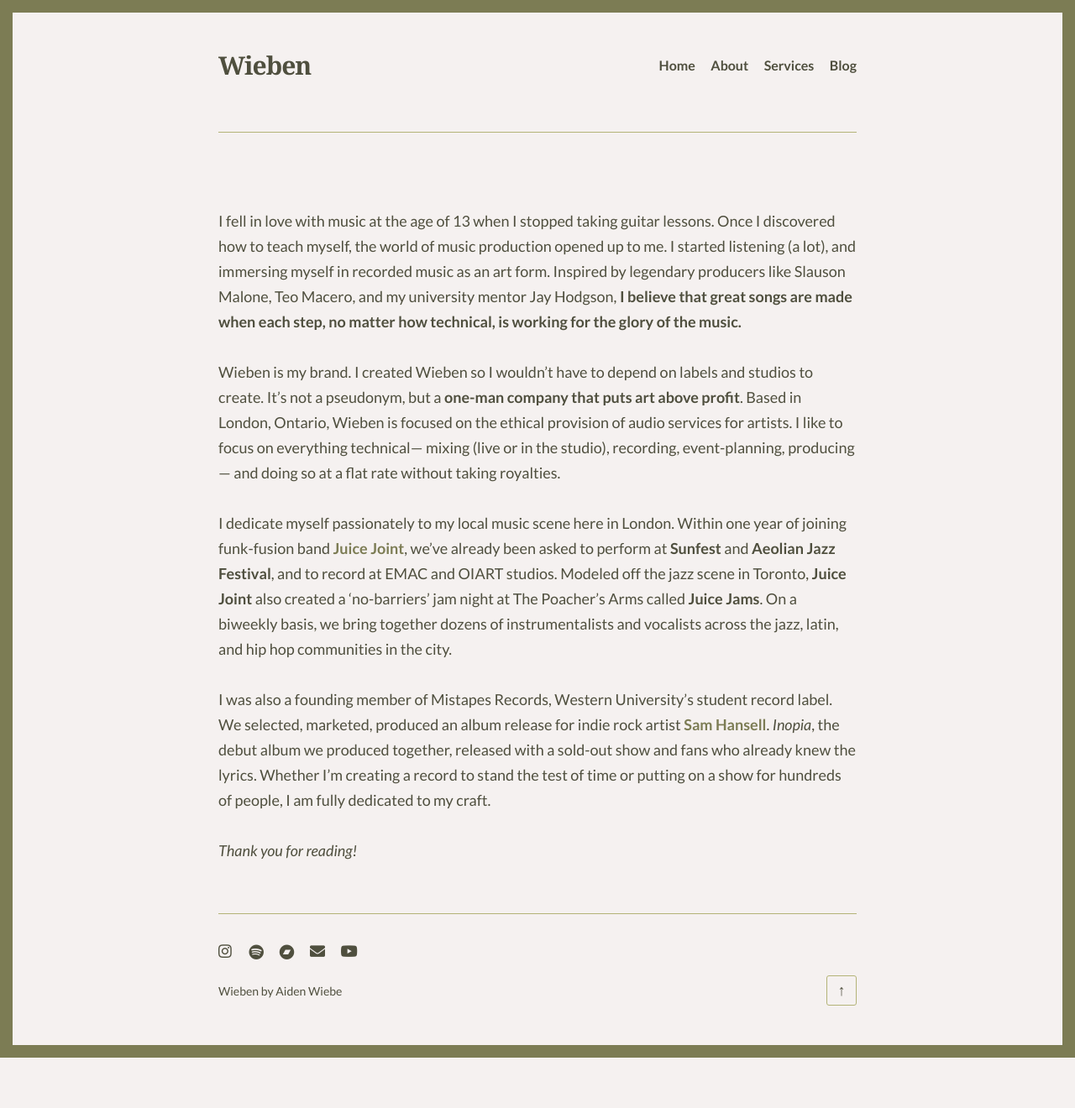
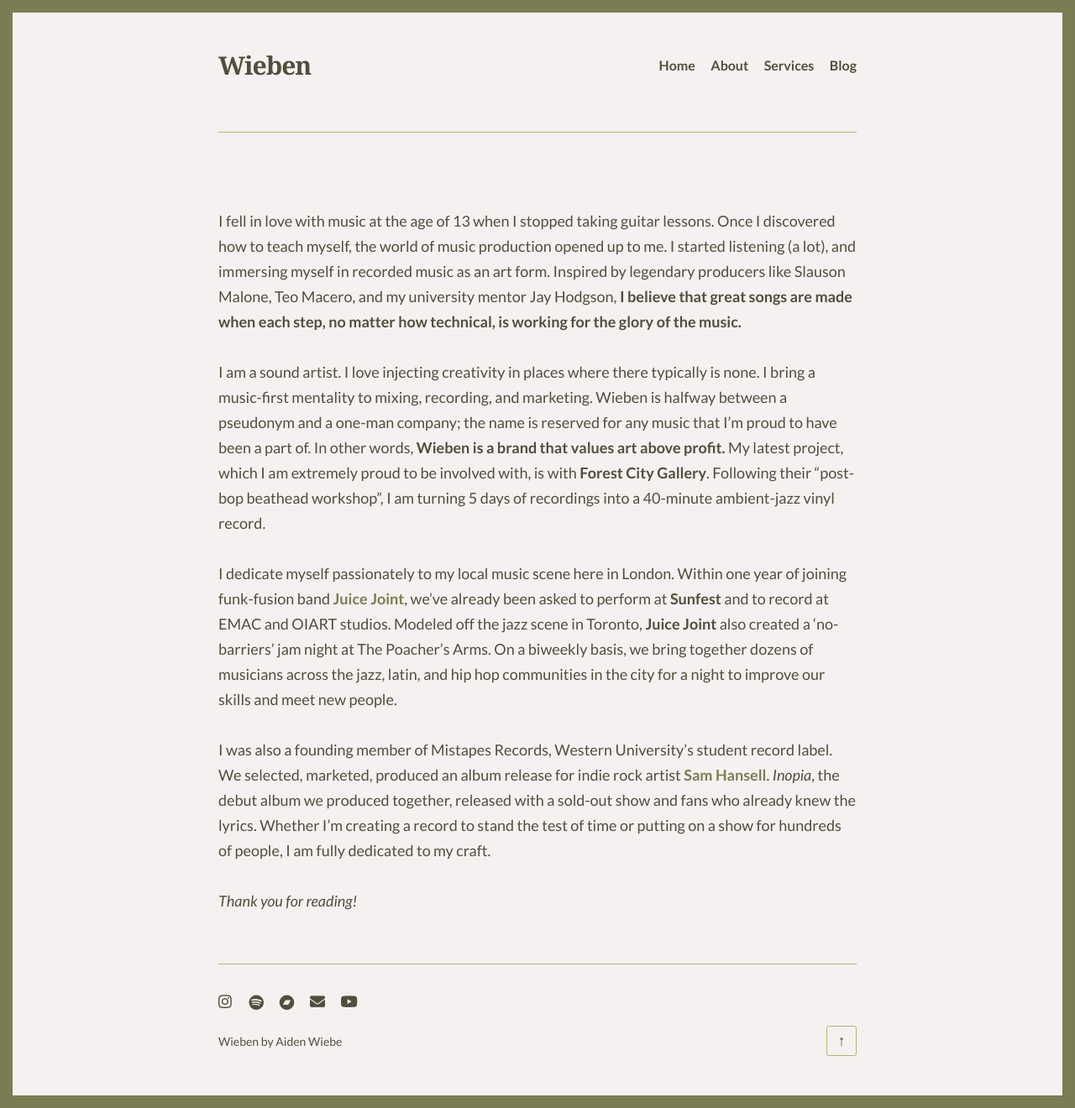
Before and after one commit to SamsonGoodenough/wieben-site, a Jekyll site: the page built from about.md, in a window 1280 px wide. Shown: the whole page at 84% size. Built offline with Jekyll 4.4.1, drawn with Linux system fonts in a browser that asks for light colours; some web fonts are replaced; before the commit the page ends 1260 px from its top, so only the background shows below that.

```diff
--- a/about.md
+++ b/about.md
@@ -20,9 +20,9 @@ description: What is Wieben?
 ---
 I fell in love with music at the age of 13 when I stopped taking guitar lessons.  Once I discovered how to teach myself, the world of music production opened up to me.  I started listening (a lot), and immersing myself in recorded music as an art form.  Inspired by legendary producers like Slauson Malone, Teo Macero, and my university mentor Jay Hodgson, **I believe that great songs are made when each step, no matter how technical, is working for the glory of the music.**
 
-Wieben is my brand.  I created Wieben so I wouldn't have to depend on labels and studios to create.  It's not a pseudonym, but a **one-man company that puts art above profit**.  Based in London, Ontario, Wieben is focused on the ethical provision of audio services for artists.  I like to focus on everything technical— mixing (live or in the studio), recording, event-planning, producing— and doing so at a flat rate without taking royalties.
+I am a sound artist.  I love injecting creativity in places where there typically is none.  I bring a music-first mentality to mixing, recording, and marketing.  Wieben is halfway between a pseudonym and a one-man company; the name is reserved for any music that I'm proud to have been a part of.  In other words, **Wieben is a brand that values art above profit.**  My latest project, which I am extremely proud to be involved with, is with **Forest City Gallery**. Following their "post-bop beathead workshop", I am turning 5 days of recordings into a 40-minute ambient-jazz vinyl record.
 
-I dedicate myself passionately to my local music scene here in London.  Within one year of joining funk-fusion band **[Juice Joint](https://www.instagram.com/juicejointband/)**, we've already been asked to perform at **Sunfest** and **Aeolian Jazz Festival**, and to record at EMAC and OIART studios.  Modeled off the jazz scene in Toronto, **Juice Joint** also created a 'no-barriers' jam night at The Poacher's Arms called **Juice Jams**.  On a biweekly basis, we bring together dozens of instrumentalists and vocalists across the jazz, latin, and hip hop communities in the city.
+I dedicate myself passionately to my local music scene here in London.  Within one year of joining funk-fusion band **[Juice Joint](https://www.instagram.com/juicejointband/)**, we've already been asked to perform at **Sunfest** and to record at EMAC and OIART studios.  Modeled off the jazz scene in Toronto, **Juice Joint** also created a 'no-barriers' jam night at The Poacher's Arms.  On a biweekly basis, we bring together dozens of musicians across the jazz, latin, and hip hop communities in the city for a night to improve our skills and meet new people.
 
 I was also a founding member of Mistapes Records, Western University's student record label.  We selected, marketed, produced an album release for indie rock artist **[Sam Hansell](https://www.instagram.com/ham_sansell/)**.  *Inopia*, the debut album we produced together, released with a sold-out show and fans who already knew the lyrics.  Whether I'm creating a record to stand the test of time or putting on a show for hundreds of people, I am fully dedicated to my craft.
 
```
Also changed, not shown: _posts/2024-08-05-Moon-Shaped-Pool-Review.md (added, +22 -0 lines), 1 other file.
